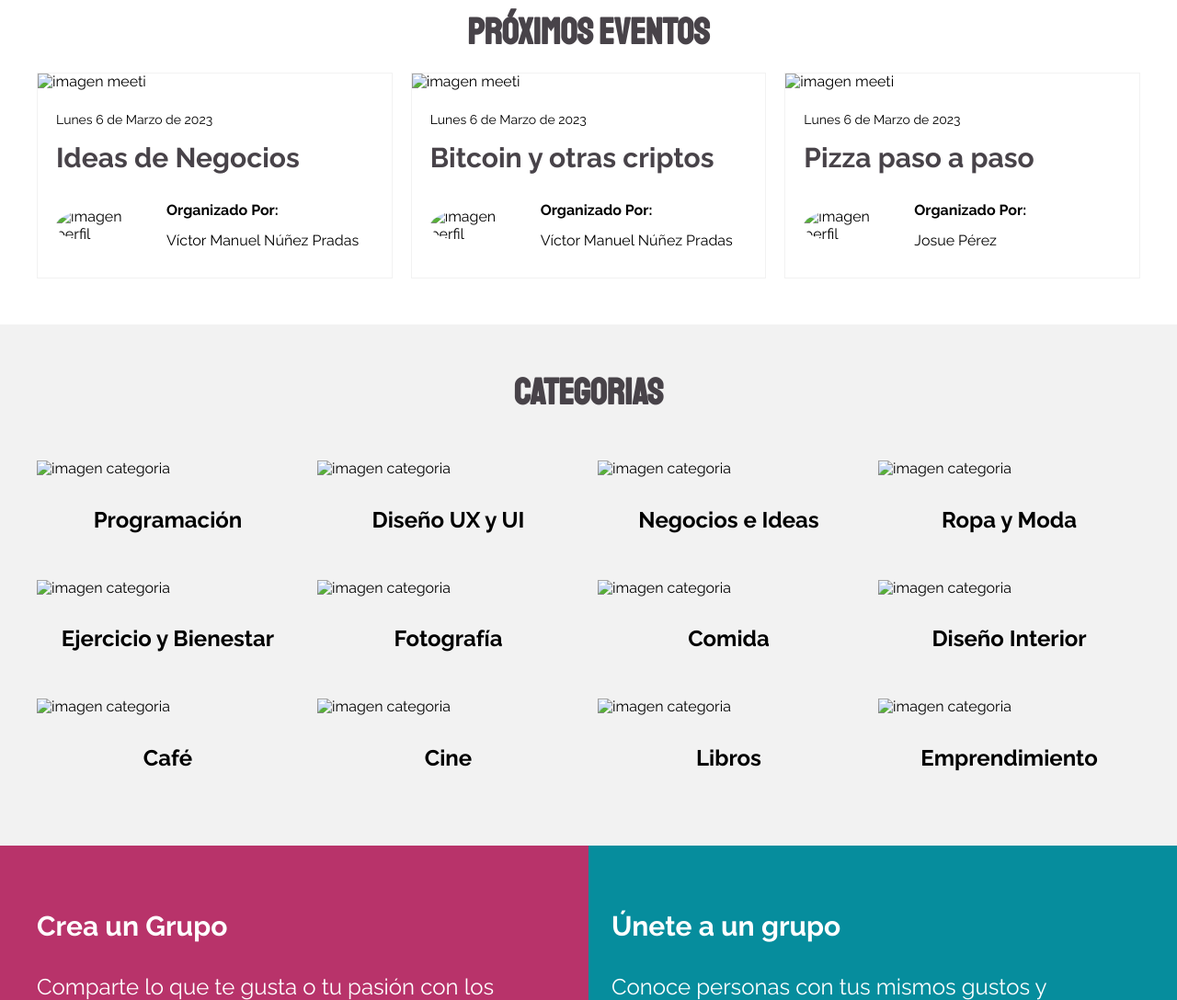
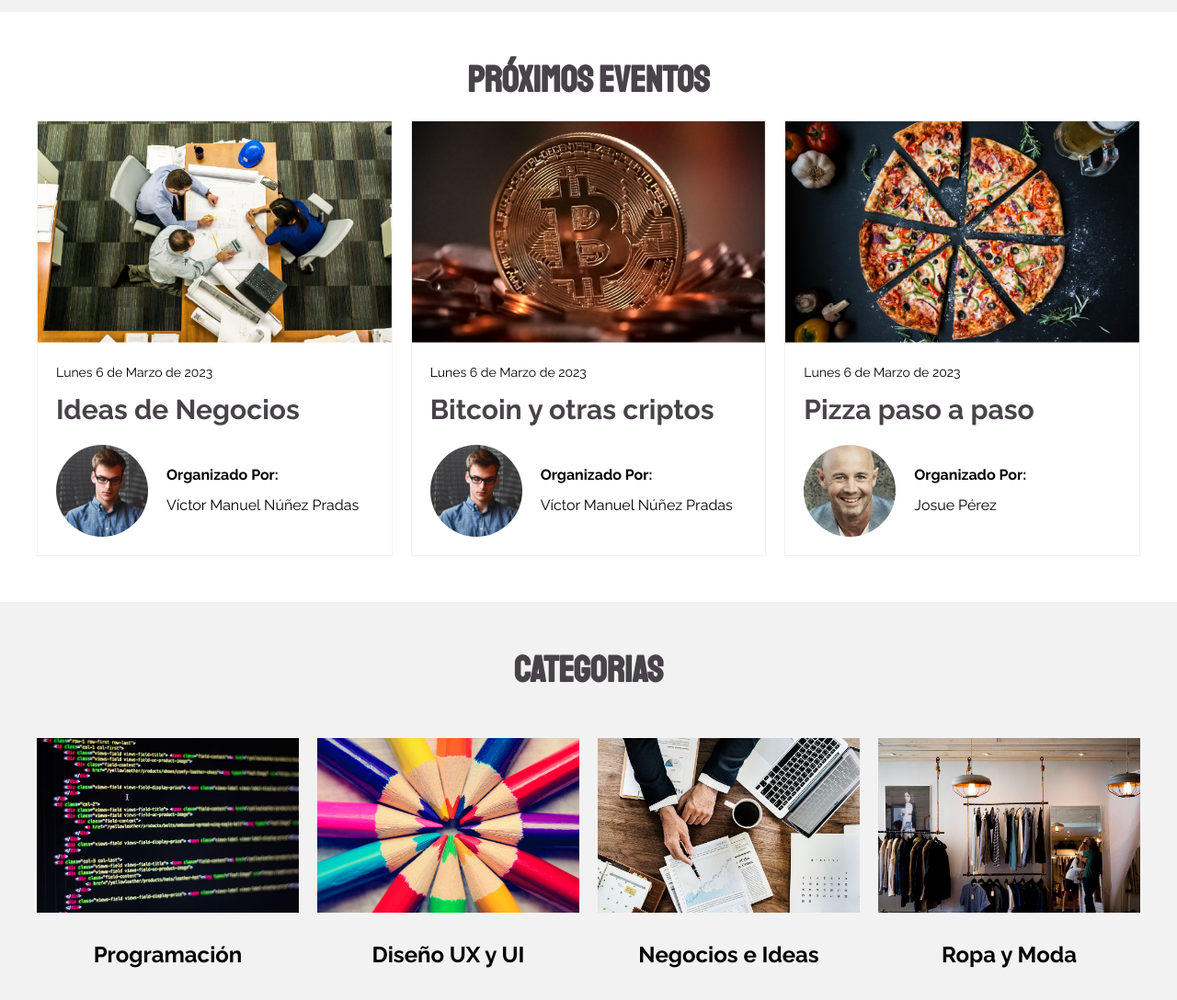
Before and after one commit to VmNunez/Clon-Meetup-Vite, a website built with Vite: page index.html in a window 1280 px wide. Shown: the part 940-2028 px from the top of the page at 92% size. Built offline with nearby package versions, Linux system fonts and the light colour scheme; files whose address does not match are found by name.

Commit message:
vite.config añadido

```diff
--- a/index.html
+++ b/index.html
@@ -9,13 +9,12 @@
       href="https://fonts.googleapis.com/css?family=Raleway:400,700,900|Staatliches"
       rel="stylesheet"
     />
-    <link rel="stylesheet" href="css/app.css" />
   </head>
   <body>
     <header class="header contenedor">
       <div class="header__logo">
         <a href="index.html">
-          <img src="public/img/logo.png" alt="imagen logo" />
+          <img src="/assets/img/logo.png" alt="imagen logo" />
         </a>
       </div>
       <nav class="navegacion">
@@ -76,7 +75,7 @@
           <a href="meeti.html">
             <img
               class="evento__imagen"
-              src="public/img/imagen1.jpg"
+              src="/assets/img/imagen1.jpg"
               alt="imagen meeti"
             />
             <div class="evento__contenido">
@@ -85,7 +84,7 @@
 
               <div class="evento__autor">
                 <div class="evento__autor-imagen">
-                  <img src="public/img/perfil1.jpg" alt="imagen perfil" />
+                  <img src="/assets/img/perfil1.jpg" alt="imagen perfil" />
                 </div>
                 <div class="evento__autor-informacion">
                   <p class="evento__organizado-texto">Organizado Por:</p>
@@ -102,7 +101,7 @@
           <a href="meeti.html">
             <img
               class="evento__imagen"
-              src="public/img/imagen2.jpg"
+              src="/assets/img/imagen2.jpg"
               alt="imagen meeti"
             />
             <div class="evento__contenido">
@@ -111,7 +110,7 @@
 
               <div class="evento__autor">
                 <div class="evento__autor-imagen">
-                  <img src="public/img/perfil1.jpg" alt="imagen perfil" />
+                  <img src="/assets/img/perfil1.jpg" alt="imagen perfil" />
                 </div>
                 <div class="evento__autor-informacion">
                   <p class="evento__organizado-texto">Organizado Por:</p>
@@ -128,7 +127,7 @@
           <a href="meeti.html">
             <img
               class="evento__imagen"
-              src="public/img/imagen3.jpg"
+              src="/assets/img/imagen3.jpg"
               alt="imagen meeti"
             />
             <div class="evento__contenido">
@@ -137,7 +136,7 @@
 
               <div class="evento__autor">
                 <div class="evento__autor-imagen">
-                  <img src="public/img/perfil2.jpg" alt="imagen perfil" />
+                  <img src="/assets/img/perfil2.jpg" alt="imagen perfil" />
                 </div>
                 <div class="evento__autor-informacion">
                   <p class="evento__organizado-texto">Organizado Por:</p>
@@ -158,7 +157,7 @@
         <li class="categoria">
           <img
             class="categoria__imagen"
-            src="public/img/categoria_1.jpg"
+            src="/assets/img/categoria_1.jpg"
             alt="imagen categoria"
           />
           <p class="categoria__nombre">Programación</p>
@@ -166,7 +165,7 @@
         <li class="categoria">
           <img
             class="categoria__imagen"
-            src="public/img/categoria_2.jpg"
+            src="/assets/img/categoria_2.jpg"
             alt="imagen categoria"
           />
           <p class="categoria__nombre">Diseño UX y UI</p>
@@ -174,7 +173,7 @@
         <li class="categoria">
           <img
             class="categoria__imagen"
-            src="public/img/categoria_3.jpg"
+            src="/assets/img/categoria_3.jpg"
             alt="imagen categoria"
           />
           <p class="categoria__nombre">Negocios e Ideas</p>
@@ -182,7 +181,7 @@
         <li class="categoria">
           <img
             class="categoria__imagen"
-            src="public/img/categoria_4.jpg"
+            src="/assets/img/categoria_4.jpg"
             alt="imagen categoria"
           />
           <p class="categoria__nombre">Ropa y Moda</p>
@@ -190,7 +189,7 @@
         <li class="categoria">
           <img
             class="categoria__imagen"
-            src="public/img/categoria_5.jpg"
+            src="/assets/img/categoria_5.jpg"
             alt="imagen categoria"
           />
           <p class="categoria__nombre">Ejercicio y Bienestar</p>
@@ -198,7 +197,7 @@
         <li class="categoria">
           <img
             class="categoria__imagen"
-            src="public/img/categoria_6.jpg"
+            src="/assets/img/categoria_6.jpg"
             alt="imagen categoria"
           />
           <p class="categoria__nombre">Fotografía</p>
@@ -206,7 +205,7 @@
         <li class="categoria">
           <img
             class="categoria__imagen"
-            src="public/img/categoria_7.jpg"
+            src="/assets/img/categoria_7.jpg"
             alt="imagen categoria"
           />
           <p class="categoria__nombre">Comida</p>
@@ -214,7 +213,7 @@
         <li class="categoria">
           <img
             class="categoria__imagen"
-            src="public/img/categoria_8.jpg"
+            src="/assets/img/categoria_8.jpg"
             alt="imagen categoria"
           />
           <p class="categoria__nombre">Diseño Interior</p>
@@ -222,7 +221,7 @@
         <li class="categoria">
           <img
             class="categoria__imagen"
-            src="public/img/categoria_9.jpg"
+            src="/assets/img/categoria_9.jpg"
             alt="imagen categoria"
           />
           <p class="categoria__nombre">Café</p>
@@ -230,7 +229,7 @@
         <li class="categoria">
           <img
             class="categoria__imagen"
-            src="public/img/categoria_10.jpg"
+            src="/assets/img/categoria_10.jpg"
             alt="imagen categoria"
           />
           <p class="categoria__nombre">Cine</p>
@@ -238,7 +237,7 @@
         <li class="categoria">
           <img
             class="categoria__imagen"
-            src="public/img/categoria_11.jpg"
+            src="/assets/img/categoria_11.jpg"
             alt="imagen categoria"
           />
           <p class="categoria__nombre">Libros</p>
@@ -246,7 +245,7 @@
         <li class="categoria">
           <img
             class="categoria__imagen"
-            src="public/img/categoria_12.jpg"
+            src="/assets/img/categoria_12.jpg"
             alt="imagen categoria"
           />
           <p class="categoria__nombre">Emprendimiento</p>
--- a/src/scss/ui/contenido/_hero.scss
+++ b/src/scss/ui/contenido/_hero.scss
@@ -3,7 +3,7 @@
 
 .hero{
     min-height: 60rem;
-    background-image: url(../public/img/hero.jpg);
+    background-image: url(../assets/img/hero.jpg);
     background-size: cover;
     background-position: center;
     display:flex;
--- /dev/null
+++ b/vite.config.js
@@ -0,0 +1,5 @@
+import { defineConfig } from 'vite'
+
+export default defineConfig({
+    base:'/Clon-Meetup-Vite/',
+})
```
